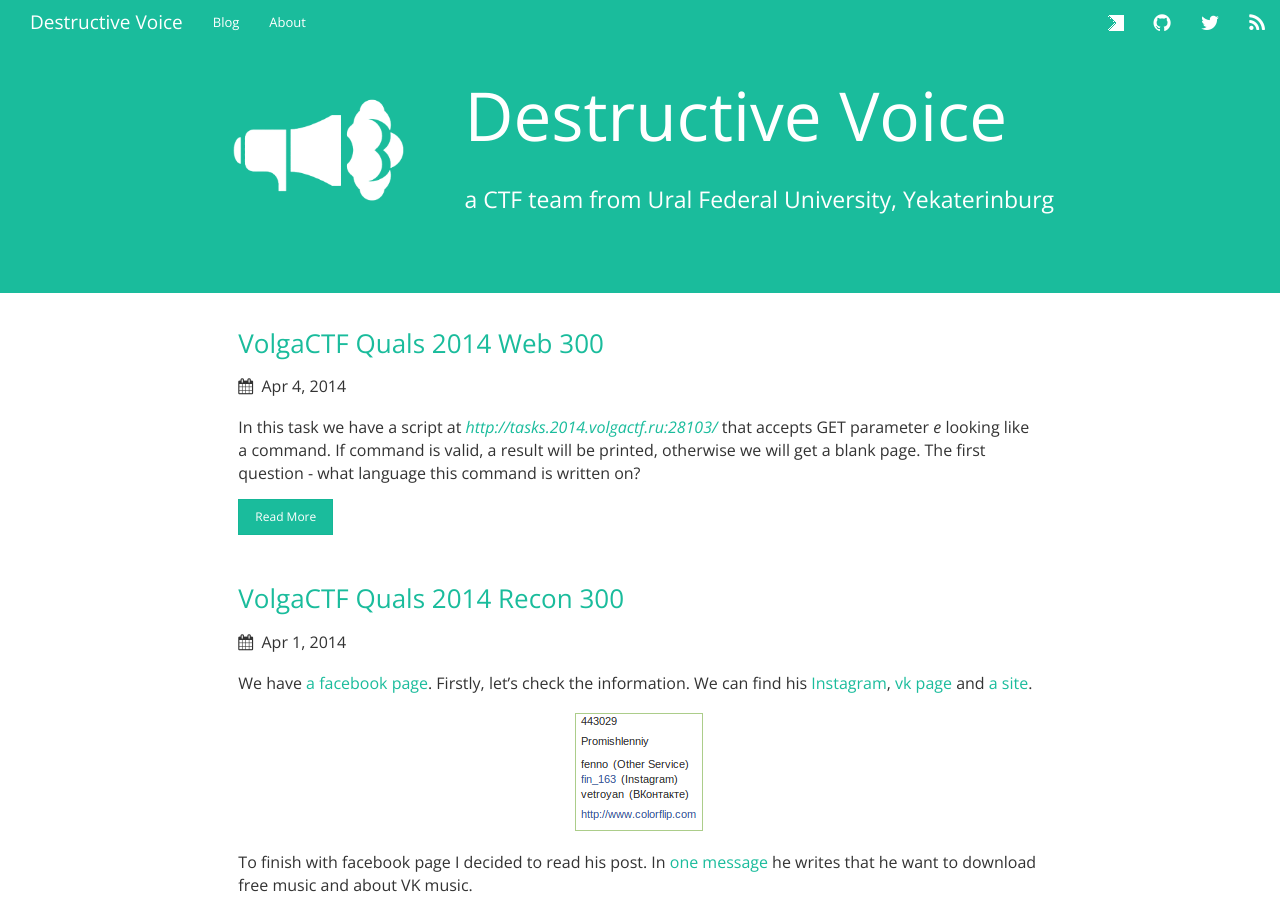
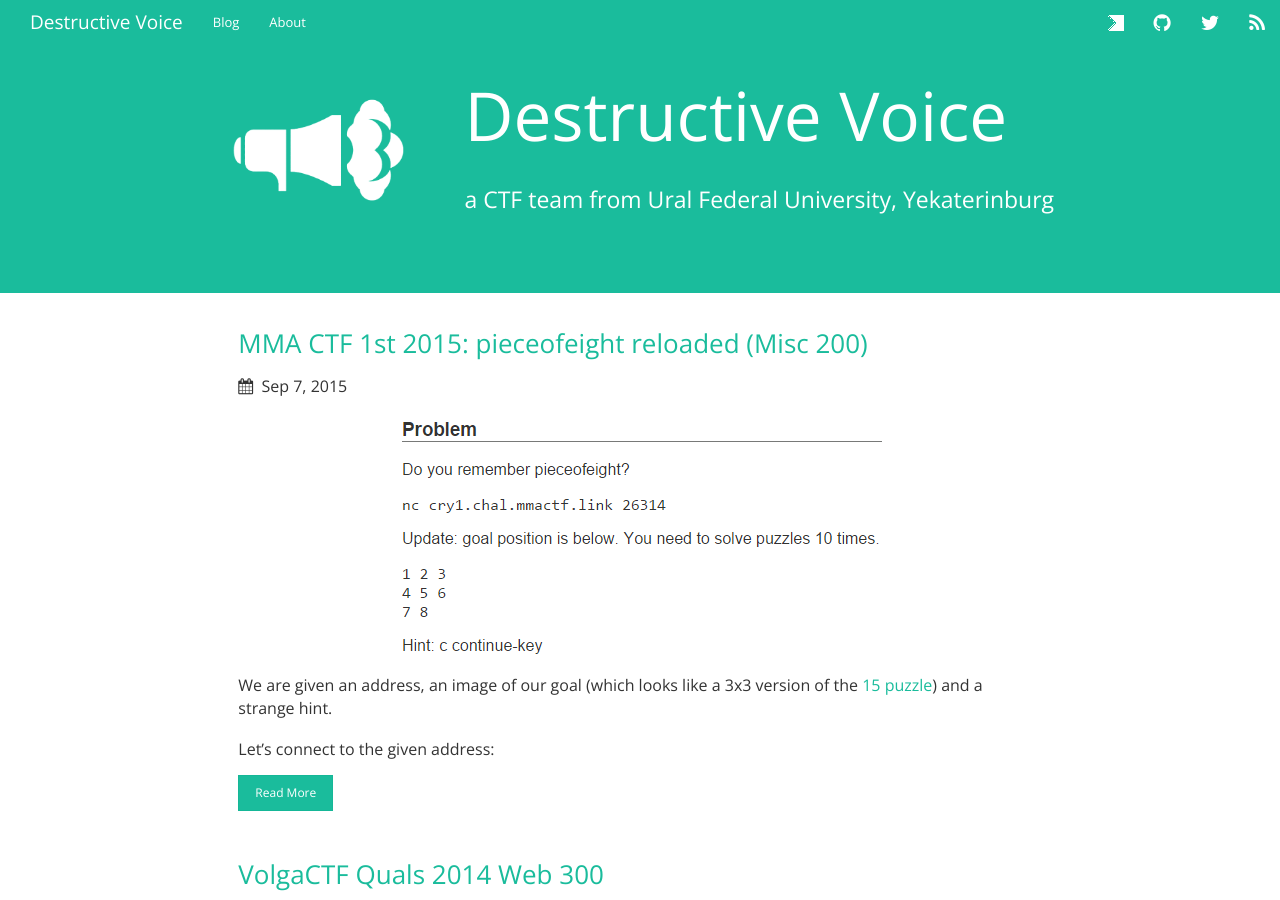
Before and after one commit to DestructiveVoice/dvteam.org, a Jekyll site: the page built from index.html, in a window 1280 px wide and 900 px high. Built offline with Jekyll 4.4.1, drawn with Linux system fonts in a browser that asks for light colours; nearby versions of some CDN libraries; some of the changed lines change nothing that is shown; some of the changed text lies outside the part shown.

Commit message:
Add writeup for pieceofeight reloaded

```diff
--- a/_config.yml
+++ b/_config.yml
@@ -30,3 +30,7 @@
     display_name: Phil Bazun
     email: Phil9lne@gmail.com
     github: Phil9l
+  artli:
+    display_name: Artur Liss
+    email: artliss96@gmail.com
+    github: artli
--- /dev/null
+++ b/_posts/2015-09-07-mmactf-2015-pieceofeight_reloaded.markdown
@@ -0,0 +1,75 @@
+---
+layout: post
+title:  "MMA CTF 1st 2015: pieceofeight reloaded (Misc 200)"
+date:   2015-09-07
+categories: writeups mmactf 2015 misc 200
+author: artli
+comments: true
+---
+
+![]({{ site.baseurl }}/assets/2015-09-07-mmactf-2015-pieceofeight_reloaded/0-description.png){: .center-image }
+
+We are given an address, an image of our goal (which looks like a 3x3 version of the [15 puzzle](https://en.wikipedia.org/wiki/15_puzzle)) and a strange hint.
+
+Let's connect to the given address:
+<!-- more -->
+
+![]({{ site.baseurl }}/assets/2015-09-07-mmactf-2015-pieceofeight_reloaded/1-connect.png){: .center-image }
+
+Hmm... If it really is a smaller version of the 15 puzzle, we should be able to move the numbers around the board. Let's type "**d**" and send it:
+
+![]({{ site.baseurl }}/assets/2015-09-07-mmactf-2015-pieceofeight_reloaded/2-move.png){: .center-image }
+
+Indeed, the tile below the gap moved up switching places with the blank tile. Seems like we can move the numbers by sending "**u**", "**d**", "**l**" and "**r**".
+
+Is that enough to solve the puzzle? Let's try doing it manually (if you're unfamiliar with solving this kind of puzzles, [this](http://www.instructables.com/id/How-To-Solve-The-15-Puzzle/?ALLSTEPS) might help):
+
+<center><i>(After some moves)</i></center>
+
+![]({{ site.baseurl }}/assets/2015-09-07-mmactf-2015-pieceofeight_reloaded/3-solved_fail.png){: .center-image }
+
+...and we fail! This state is almost identical to the goal state, but two tiles (*5* and *6*) are switched. Unfortunately, this almost-solved position is known to be unsolvable, so we can't get the flag by simply moving the pieces around.
+
+But there was something else! The continuation keys are mentioned in the hint and appear below each game state. They surely mean something, but what?
+
+If each game state is assigned its own unique continuation key, then maybe entering a key will let us continue the game from the corresponding state. Let's try to do it.
+
+We connect and copy the key:
+
+![]({{ site.baseurl }}/assets/2015-09-07-mmactf-2015-pieceofeight_reloaded/4-connect_key.png){: .center-image }
+
+Then we make a move and send "**c &lt;continuation key&gt;**" as suggested by the hint:
+
+![]({{ site.baseurl }}/assets/2015-09-07-mmactf-2015-pieceofeight_reloaded/5-restore_key.png){: .center-image }
+
+As expected, this restores the previous game state. No big deal, let's keep going. Sending "**l**":
+
+![]({{ site.baseurl }}/assets/2015-09-07-mmactf-2015-pieceofeight_reloaded/6-weird_shit.png){: .center-image }
+
+Wait, *WHAT?!* Did tile *2* just magically switch places with tile *5*? I think we're onto something.
+
+It seems that after a game state is restored you lose the ability to move tiles normally, but instead the tile you moved the last (in our case it's tile *2*) can pass through any other tile switching places with it. This bug is very convenient for solving our unsolvable position.
+
+So now we have a plan:
+<li>Get to the unsolvable <i>1234<b>65</b>78</i> position and copy its continuation key.</li>
+<li>Move tile <i>5</i> down.</li>
+<li>Enter the continuation key to restore the previous position.</li>
+<li>Move tile <i>5</i> to the left to switch it with tile <i>6</i>.</li>
+
+Let's do it! This is what we get after the last step:
+
+![]({{ site.baseurl }}/assets/2015-09-07-mmactf-2015-pieceofeight_reloaded/7-pwned.png){: .center-image }
+
+*Pwned!* 9 more puzzles to go.
+
+There is a slight twist though:
+
+![]({{ site.baseurl }}/assets/2015-09-07-mmactf-2015-pieceofeight_reloaded/8-too_slow.png){: .center-image }
+
+This message awaits those who unwisely decide to solve all 10 puzzles manually. Unfortunately, you can't get the flag without writing a script. You can write your own 8 puzzle solver (for example, using a simple BFS-based algorithm) or google one. The rest is simple: follow our pwning plan 10 times and get the flag.
+
+The only important piece of information to reveal is that you can send multiple commands in one line: just write them all consecutively. Without using this option it's practically impossible to solve the task.
+
+After solving all 10 puzzles we finally get the flag:
+
+![]({{ site.baseurl }}/assets/2015-09-07-mmactf-2015-pieceofeight_reloaded/9-flag.png){: .center-image }
```
Also changed, not shown: assets/2015-09-07-mmactf-2015-pieceofeight_reloaded/0-description.png (added), assets/2015-09-07-mmactf-2015-pieceofeight_reloaded/1-connect.png (added), assets/2015-09-07-mmactf-2015-pieceofeight_reloaded/2-move.png (added), assets/2015-09-07-mmactf-2015-pieceofeight_reloaded/3-solved_fail.png (added), assets/2015-09-07-mmactf-2015-pieceofeight_reloaded/4-connect_key.png (added), assets/2015-09-07-mmactf-2015-pieceofeight_reloaded/5-restore_key.png (added), assets/2015-09-07-mmactf-2015-pieceofeight_reloaded/6-weird_shit.png (added), assets/2015-09-07-mmactf-2015-pieceofeight_reloaded/7-pwned.png (added), assets/2015-09-07-mmactf-2015-pieceofeight_reloaded/8-too_slow.png (added), assets/2015-09-07-mmactf-2015-pieceofeight_reloaded/9-flag.png (added).
